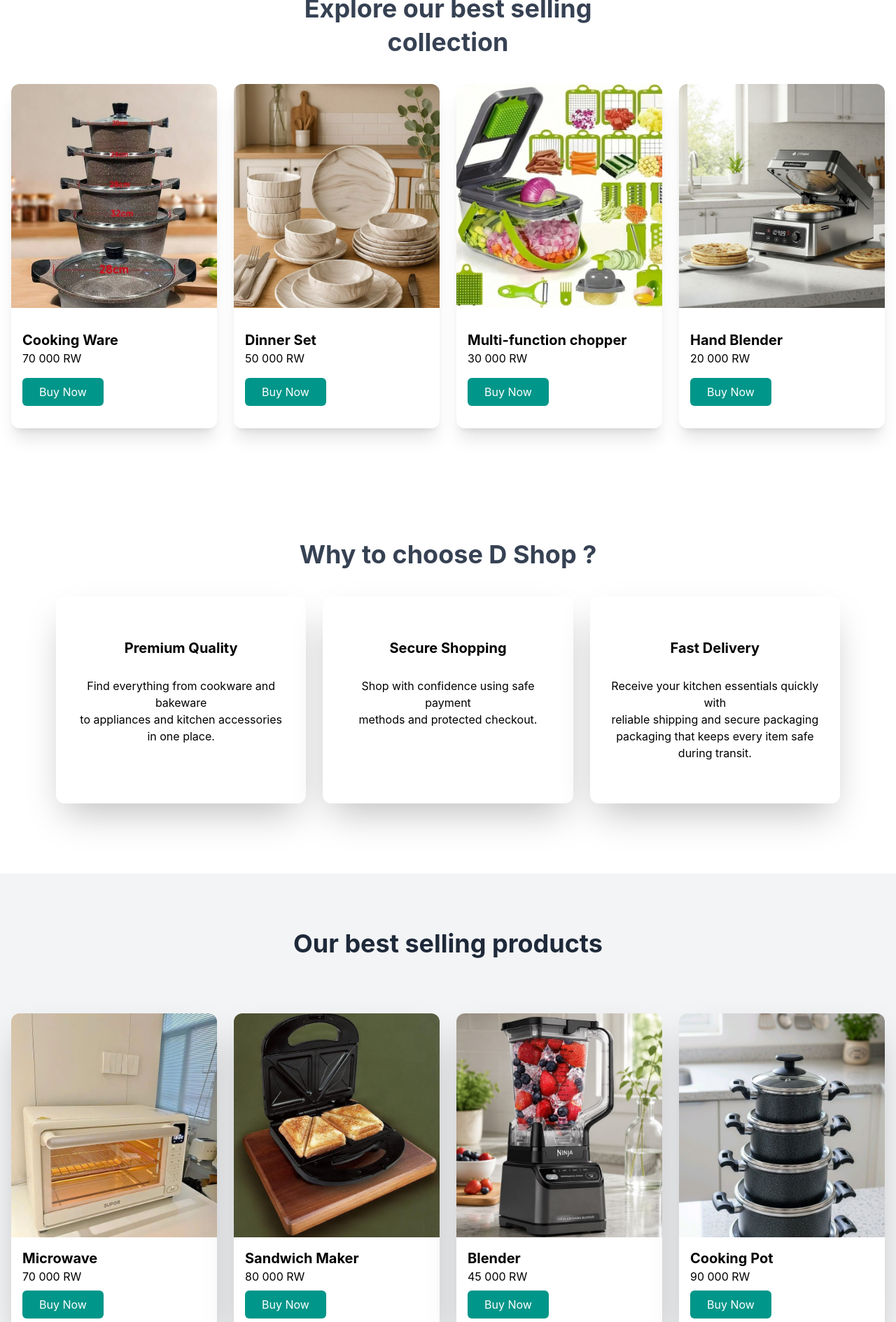
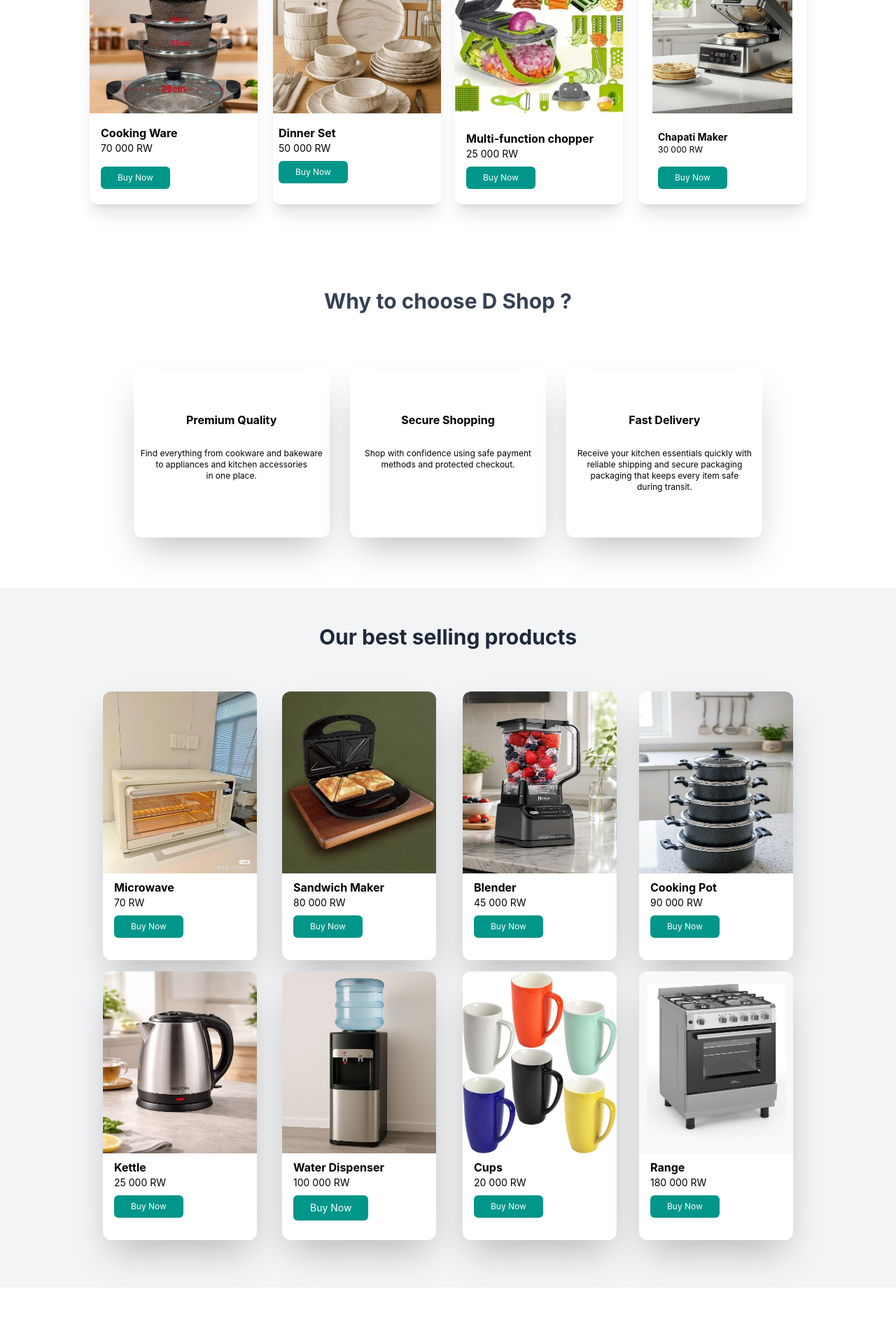
Before and after one commit to 1bruno5/denyse-shop, a Vue app: page / in a window 1280 px wide. Shown: the part 860-2749 px from the top of the page at 70% size. Built offline with nearby package versions, Linux system fonts and the light colour scheme.

Commit message:
decreased font

```diff
--- a/src/views/categories.vue
+++ b/src/views/categories.vue
@@ -1,5 +1,3 @@
 <template>
-    <head>
-        <meta name="viewport" content="width=device-width, initial-scale=1.0">
-    </head>
+<p>hhh</p>
 </template>
--- a/src/views/contact.vue
+++ b/src/views/contact.vue
@@ -1,10 +1,7 @@
 <template>
-    <head>
-        <meta name="viewport" content="width=device-width, initial-scale=1.0">
-    </head>
     <div>
         <h1>hhhhhhhhhh</h1>
         <p>gggggg</p>
-        <img src="../assets/photos/foodDisplay.jpg" alt="hhh" class="w-72">
+
     </div>
 </template>
--- a/src/views/home.vue
+++ b/src/views/home.vue
@@ -1,182 +1,215 @@
 <template>
 <div class="font-sans">
 <section class="overflow-hidden">
-    <div class="relative h-[700px]">
-      <img src="../assets/photos/kitchen.jpg" alt="image" class="w-full h-full object-cover opacity-80">
-      <div class="absolute inset-0 flex bg-black/40">
-        <div class="ml-15 mt-35">
-          <p class="font-bold text-5xl text-white">Your perfect kitchen starts here with<br></p>
-          <p class="mt-7 font-bold text-5xl text-white">quality equipment for every<br></p>
-          <p class="mt-7 font-bold text-5xl text-white">home and business.</p>
-          <button class="bg-red-700 rounded-md px-12 py-3 text-white text-xl mt-30">
-            <RouterLink to="/products">Shop Now</RouterLink>
-          </button>
-        </div>
-      </div>
-    </div>
-  </section>
-
-  <section>
-    <h1 class="flex justify-center text-gray-700 font-bold text-4xl mt-20 w-full">Explore our best selling <br></h1>
-    <h1 class="flex justify-center text-gray-700 font-bold text-4xl mt-2 w-full">collection</h1>
-
-    <div class="grid grid-cols-1 sm:grid-cols-2 lg:grid-cols-4 gap-6 mt-10 max-w-7xl mx-auto px-4">
-      <div class="bg-white rounded-xl shadow-xl mb-10 overflow-hidden">
-        <img src="../assets/photos/cookingPots/cookingWare.jpg" alt="image" class="w-full h-80 object-cover object-[30%_10%]">
-        <div class="p-4 mt-4">
-          <h3 class="font-bold text-xl">Cooking Ware</h3>
-          <p>70 000 RW</p>
-          <button class="bg-teal-600 text-white py-2 px-6 rounded-md mt-4 hover:bg-red-800">Buy Now</button>
-        </div>
-      </div>
-
-      <div class="bg-white rounded-xl shadow-xl mb-10 overflow-hidden">
-        <img src="../assets/photos/dinnerSet.jpg" alt="image" class="w-full h-80 object-cover">
-        <div class="p-4 mt-4">
-          <h3 class="font-bold text-xl">Dinner Set</h3>
-          <p>50 000 RW</p>
-          <button class="bg-teal-600 text-white py-2 px-6 rounded-md mt-4 hover:bg-red-800">Buy Now</button>
-        </div>
-      </div>
-
-      <div class="bg-white shadow-xl rounded-xl overflow-hidden mb-10">
-        <img src="../assets/photos/greenGrater.jpg" alt="cutting-board" class="w-full h-80 object-cover object-top">
-        <div class="p-4 mt-4">
-          <h3 class="font-bold text-xl">Multi-function chopper</h3>
-          <p>30 000 RW</p>
-          <button class="bg-teal-600 text-white py-2 px-6 rounded-md mt-4 hover:bg-red-800">Buy Now</button>
-        </div>
-      </div>
-
-      <div class="bg-white shadow-xl rounded-xl mb-10 overflow-hidden">
-        <img src="../assets/photos/electronics/chapatiMaker.jpg" alt="cutting Board" class="w-full h-80 object-cover">
-        <div class="p-4 mt-4 mb-4">
-          <h3 class="font-bold text-xl">Hand Blender</h3>
-          <p>20 000 RW</p>
-          <button class="bg-teal-600 text-white py-2 px-6 rounded-md mt-4 hover:bg-red-800">Buy Now</button>
+  <div class=" relative h-[560px]">
+    <img src="../assets/photos/kitchen.jpg" alt="image" class="w-full h-full object-cover opacity-80 ">
+    <div class="absolute inset-0 flex bg-black/40 ">
+      <div class=" ml-13 mt-28">
+      <p class="font-bold text-4xl text-white">Your perfect kitchen starts here with<br></p>
+        <p class="mt-6 font-bold text-4xl text-white"> quality equipment for every<br></p>
+         <p class="mt-6 font-bold text-4xl text-white"> home and business.</p>
+         <button class="bg-red-700 rounded-md px-8 py-2 text-white text-xl mt-23"><RouterLink to="/products" class="text-base justify-center ml-2 mb-3">Shop Now</RouterLink></button>
       </div>
     </div>
   </div>
 
-    <div>
-      <h1 class="flex justify-center text-4xl font-bold text-gray-700 mb-10 mt-30">Why to choose D Shop ?</h1>
+</section>
+  <section>
+    <h1 class="flex justify-center text-gray-700 font-bold text-3xl mt-10  w-full ">Explore our best selling <br> </h1><h1 class="flex justify-center text-gray-700 font-bold text-3xl mt-2  w-full ">collection</h1>
+<div class="grid grid-cols-4 gap-x-8 mt-10  justify-items-center">
+  <div class="bg-white rounded-xl shadow-xl w-60 mb-10 overflow-hidden  h-95 ml-50">
+  <img
+   src="../assets/photos/cookingPots/cookingWare.jpg"
+   alt="image"
+   class="w-full h-[250px] object-cover object-[30%_10%]"
+   >
 
-      <div class="grid grid-cols-1 sm:grid-cols-2 lg:grid-cols-3 gap-6 mb-15 max-w-6xl mx-auto px-4">
-        <div class="bg-white rounded-xl shadow-2xl mb-10 py-15 px-6">
-          <h3 class="mt-0 font-bold text-xl text-center">Premium Quality</h3>
-          <p class="mt-7 text-center">Find everything from cookware and bakeware</p>
-          <p class="text-center">to appliances and kitchen accessories</p>
-          <p class="text-center">in one place.</p>
+   <div class="p-2 mt-2 ml-2">
+    <h3 class="font-bold text-base">Cooking Ware</h3>
+    <p class="text-sm">70 000 RW</p>
+<button class="bg-teal-600 text-white py-2 px-6 rounded-md mt-4 hover:bg-red-800"><p class="text-xs">Buy Now</p></button>
+   </div>
+</div>
+  <div class="bg-white rounded-xl shadow-xl w-60 mb-10 ml-17  relative overflow-hidden h-95">
+  <img
+   src="../assets/photos/dinnerSet.jpg"
+   alt="image"
+   class="w-full h-[250px] object-cover"
+   >
+
+   <div class="p-2 mt-2">
+    <h3 class="font-bold text-base">Dinner Set</h3>
+    <p class="text-sm">50 000 RW</p>
+<button class="bg-teal-600 text-white py-2 px-6 rounded-md mt-2 hover:bg-red-800"><p class="text-xs">Buy Now</p></button>
+   </div>
 </div>
 
-        <div class="bg-white rounded-xl shadow-2xl py-15 mb-10 px-6">
-          <h3 class="mt-0 font-bold text-xl text-center">Secure Shopping</h3>
-          <p class="text-center mt-7">Shop with confidence using safe payment</p>
-          <p class="text-center">methods and protected checkout.</p>
+<div class="bg-white shadow-xl rounded-xl w-60 h-95 mr-17  overflow-hidden mb-10">
+  <img src="../assets/photos/greenGrater.jpg"
+  alt="cutting-board"
+  class="w-full h-[250px] object-cover object-top"
+  >
+
+   <div class="p-2 mt-4 ml-2">
+    <h3 class="font-bold text-base">Multi-function  chopper</h3>
+    <p class="text-sm">25 000 RW</p>
+<button class="bg-teal-600 text-white py-2 px-6 rounded-md mt-2 hover:bg-red-800"><p class="text-xs">Buy Now</p></button>
+   </div>
 </div>
 
-        <div class="bg-white rounded-xl shadow-2xl py-15 mb-10 px-6">
-          <h3 class="mt-0 font-bold text-xl text-center">Fast Delivery</h3>
-          <p class="text-center mt-7">Receive your kitchen essentials quickly with</p>
-          <p class="text-center">reliable shipping and secure packaging</p>
-          <p class="text-center">packaging that keeps every item safe</p>
-          <p class="text-center">during transit.</p>
+<div class="bg-white w-60 h-95 shadow-xl rounded-xl mr-50  mb-10 px-5  overflow-hidden">
+<img src="../assets/photos/electronics/chapatiMaker.jpg"
+ alt="cutting Board"
+ class="w-full h-[250px] object-cover"
+ >
+   <div class="p-2 mt-4 mb-4">
+    <h3 class="font-bold text-sm">Chapati Maker</h3>
+    <p class="text-xs">30 000 RW</p>
+<button class="bg-teal-600 text-white py-2 px-6 rounded-md mt-4 hover:bg-red-800"><p class="text-xs">Buy Now</p></button>
+   </div>
+</div>
+
+</div>
+
+<div>
+
+    <h1 class="flex justify-center text-3xl font-bold text-gray-700 mb-10 mt-20">Why to choose D Shop ?</h1>
+
+  <div class="grid grid-cols-3 gap-2 mb-8 justify-items-center">
+    <div class="bg-white rounded-xl shadow-2xl mt-10 ml-60 h-60 w-70 mb-10 py-15 ">
+        <h3 class="mt-0 font-bold text-base text-center">Premium Quality</h3>
+           <p class=" mt-7 justify-center text-center text-xs">Find everything from cookware and bakeware</p>
+           <p class="text-center text-xs"> to appliances and kitchen accessories </p>
+            <p class="text-center text-xs"> in one place.</p>
+    </div>
+    <div class="bg-white rounded-xl shadow-2xl w-70 py-15 h-60 mb-10 mt-10 ">
+      <h3 class="mt-0 font-bold text-base text-center ">Secure Shopping</h3>
+      <p class="text-center mt-7 text-xs">Shop with confidence using safe payment</p>
+      <p class="text-center text-xs">  methods and protected checkout.</p>
+    </div>
+        <div class="bg-white rounded-xl shadow-2xl w-70 h-60 py-15 mb-10 mt-10 mr-60">
+      <h3 class="mt-0 font-bold text-base text-center">Fast Delivery</h3>
+      <p class="text-center mt-7 text-xs">Receive your kitchen essentials quickly with</p>
+      <p class="text-center text-xs"> reliable shipping and secure packaging</p>
+      <p class="text-center text-xs">packaging that keeps every item safe  </p>
+      <p class="text-center text-xs">during transit.</p>
     </div>
   </div>
 </div>
-
-    <div class="bg-gray-100 pt-20 pb-20">
-      <div>
-        <h1 class="text-center text-4xl text-gray-800 font-bold">Our best selling products</h1>
+<div class="bg-gray-100 h-[1000px] pt-13">
+  <div class="">
+    <h1 class="text-center text-3xl text-gray-800 font-bold  ">Our best selling products</h1>
   </div>
-
-      <div class="grid grid-cols-1 sm:grid-cols-2 lg:grid-cols-4 gap-6 mt-20 max-w-7xl mx-auto px-4">
-        <div class="bg-white shadow-2xl rounded-xl overflow-hidden">
-          <img src="../assets/photos/electronics/microwave.jpg" alt="microwave" class="w-full h-80 object-cover">
-          <div class="p-4">
-            <h3 class="font-bold text-xl">Microwave</h3>
-            <p>70 000 RW</p>
-            <button class="bg-teal-600 text-white hover:bg-red-800 py-2 px-6 rounded-md mt-2">Buy Now</button>
+  <div class="grid grid-cols-4 gap-2 justify-items-center">
+       <div class="bg-white shadow-2xl rounded-xl h-96  w-55 overflow-hidden ml-50 mt-15 ">
+           <img src="../assets/photos/electronics/microwave.jpg"
+            alt="microwave"
+            class="h-[260px] w-72"
+            >
+            <div class="p-2 ml-2">
+                <h3 class="font-bold text-base">Microwave</h3>
+                <p class="text-sm">70 RW</p>
+                <button class="bg-teal-600 text-white hover:bg-red-800 py-2 px-6 rounded-md mt-2"><p class="text-xs">Buy Now</p></button>
+            </div>
+       </div>
+             <div class="bg-white shadow-2xl rounded-xl  w-55 h-96 overflow-hidden ml-17 mt-15 ">
+           <img src="../assets/photos/electronics/sandwichMaker.jpg"
+            alt="microwave"
+            class="h-[260px] w-72"
+            >
+            <div class="p-2 ml-2">
+                <h3 class="font-bold text-base">Sandwich Maker</h3>
+                <p class="text-sm">80 000 RW</p>
+                <button class="bg-teal-600 text-white hover:bg-red-800 py-2 px-6 rounded-md mt-2"><p class="text-xs">Buy Now</p></button>
             </div>
        </div>
 
-        <div class="bg-white shadow-2xl rounded-xl overflow-hidden">
-          <img src="../assets/photos/electronics/sandwichMaker.jpg" alt="sandwich maker" class="w-full h-80 object-cover">
-          <div class="p-4">
-            <h3 class="font-bold text-xl">Sandwich Maker</h3>
-            <p>80 000 RW</p>
-            <button class="bg-teal-600 text-white hover:bg-red-800 py-2 px-6 rounded-md mt-2">Buy Now</button>
+              <div class="bg-white shadow-2xl rounded-xl h-96  w-55 overflow-hidden mr-15 mt-15 ">
+           <img src="../assets/photos/blenders/a (1).jpg"
+            alt="microwave"
+            class="h-[260px] w-72"
+            >
+            <div class="p-2 ml-2">
+                <h3 class="font-bold text-base">Blender</h3>
+                <p class="text-sm">45 000 RW</p>
+                <button class="bg-teal-600 text-white hover:bg-red-800 py-2 px-6 rounded-md mt-2"><p class="text-xs">Buy Now</p></button>
             </div>
        </div>
 
-        <div class="bg-white shadow-2xl rounded-xl overflow-hidden">
-          <img src="../assets/photos/blenders/a (1).jpg" alt="blender" class="w-full h-80 object-cover">
-          <div class="p-4">
-            <h3 class="font-bold text-xl">Blender</h3>
-            <p>45 000 RW</p>
-            <button class="bg-teal-600 text-white hover:bg-red-800 py-2 px-6 rounded-md mt-2">Buy Now</button>
+              <div class="bg-white shadow-2xl rounded-xl  w-55 h-96 overflow-hidden mr-50 mt-15 ">
+           <img src="../assets/photos/cookingPots/h.jpg"
+            alt="microwave"
+            class="h-[260px] w-72"
+            >
+            <div class="p-2 ml-2">
+                <h3 class="font-bold text-base">Cooking Pot</h3>
+                <p class="text-sm">90 000 RW</p>
+                <button class="bg-teal-600 text-white hover:bg-red-800 py-2 px-6 rounded-md mt-2"><p class="text-xs">Buy Now</p></button>
             </div>
        </div>
 
-        <div class="bg-white shadow-2xl rounded-xl overflow-hidden">
-          <img src="../assets/photos/cookingPots/h.jpg" alt="cooking pot" class="w-full h-80 object-cover">
-          <div class="p-4">
-            <h3 class="font-bold text-xl">Cooking Pot</h3>
-            <p>90 000 RW</p>
-            <button class="bg-teal-600 text-white hover:bg-red-800 py-2 px-6 rounded-md mt-2">Buy Now</button>
+                     <div class="bg-white shadow-2xl rounded-xl  w-55 h-96 overflow-hidden ml-50 mt-2 ">
+           <img src="../assets/photos/electronics/kettle.jpg"
+            alt="microwave"
+            class="h-[260px] w-72"
+            >
+            <div class="p-2 ml-2">
+                <h3 class="font-bold text-base">Kettle</h3>
+                <p class="text-sm">25 000 RW</p>
+                <button class="bg-teal-600 text-white hover:bg-red-800 py-2 px-6 rounded-md mt-2"><p class="text-xs">Buy Now</p></button>
             </div>
        </div>
 
-        <div class="bg-white shadow-2xl rounded-xl overflow-hidden">
-          <img src="../assets/photos/electronics/kettle.jpg" alt="kettle" class="w-full h-80 object-cover">
-          <div class="p-4">
-            <h3 class="font-bold text-xl">Kettle</h3>
-            <p>25 000 RW</p>
-            <button class="bg-teal-600 text-white hover:bg-red-800 py-2 px-6 rounded-md mt-2">Buy Now</button>
+       <div class="bg-white shadow-2xl rounded-xl  w-55 h-96 overflow-hidden ml-17 mt-2 ">
+           <img src="../assets/photos/waterDispenser.jpg"
+            alt="microwave"
+            class="h-[260px] w-72"
+            >
+            <div class="p-2 ml-2">
+                <h3 class="font-bold text-base">Water Dispenser</h3>
+                <p class="text-sm">100 000 RW</p>
+                <button class="bg-teal-600 text-white hover:bg-red-800 py-2 px-6 rounded-md mt-2"><p class="text-sm">Buy Now</p></button>
             </div>
        </div>
 
-        <div class="bg-white shadow-2xl rounded-xl overflow-hidden">
-          <img src="../assets/photos/waterDispenser.jpg" alt="water dispenser" class="w-full h-80 object-cover">
-          <div class="p-4">
-            <h3 class="font-bold text-xl">Water Dispenser</h3>
-            <p>100 000 RW</p>
-            <button class="bg-teal-600 text-white hover:bg-red-800 py-2 px-6 rounded-md mt-2">Buy Now</button>
+            <div class="bg-white shadow-2xl rounded-xl  w-55 h-96 overflow-hidden mr-15 mt-2 ">
+           <img src="../assets/photos/cups.jpg"
+            alt="microwave"
+            class="h-[260px] w-72"
+            >
+            <div class="p-2 ml-2">
+                <h3 class="font-bold text-base">Cups</h3>
+                <p class="text-sm">20 000 RW</p>
+                <button class="bg-teal-600 text-white hover:bg-red-800 py-2 px-6 rounded-md mt-2"><p class="text-xs">Buy Now</p></button>
             </div>
        </div>
 
-        <div class="bg-white shadow-2xl rounded-xl overflow-hidden">
-          <img src="../assets/photos/cups.jpg" alt="cups" class="w-full h-80 object-cover">
-          <div class="p-4">
-            <h3 class="font-bold text-xl">Cups</h3>
-            <p>20 000 RW</p>
-            <button class="bg-teal-600 text-white hover:bg-red-800 py-2 px-6 rounded-md mt-2">Buy Now</button>
-          </div>
-        </div>
-
-        <div class="bg-white shadow-2xl rounded-xl overflow-hidden">
-          <img src="../assets/photos/range.jpg" alt="range" class="w-full h-80 object-cover">
-          <div class="p-4">
-            <h3 class="font-bold text-xl">Range</h3>
-            <p>180 000 RW</p>
-            <button class="bg-teal-600 text-white hover:bg-red-800 py-2 px-6 rounded-md mt-2">Buy Now</button>
+        <div class="bg-white shadow-2xl rounded-xl  w-55 h-96 overflow-hidden mr-50 mt-2 ">
+           <img src="../assets/photos/range.jpg"
+            alt="microwave"
+            class="h-[260px] w-72"
+            >
+            <div class="p-2 ml-2">
+                <h3 class="font-bold text-base">Range</h3>
+                <p class="text-sm">180 000 RW</p>
+                <button class="bg-teal-600 text-white hover:bg-red-800 py-2 px-6 rounded-md mt-2"><p class="text-xs">Buy Now</p></button>
             </div>
        </div>
   </div>
 </div>
 
-    <div class="bg-white max-w-7xl mx-auto px-4 py-20">
-      <div class="flex flex-col md:flex-row justify-between items-center gap-10">
-        <img src="../assets/photos/about.jpg" alt="about image" class="w-full md:w-100 h-130 object-cover rounded-xl">
-        <div>
-          <h3 class="text-4xl font-bold text-gray-700">Cook Smarter. Live Better.</h3>
-          <div class="mt-10 text-xl">
-            <p>At KitchenHub, we believe every home deserves quality kitchen equipment that makes</p>
-            <p class="mt-2">cooking enjoyable and effortless. From premium cookware and modern appliances to everyday</p>
-            <p class="mt-2">utensils, we carefully select products that combine durability, style, and performance.</p>
-            <p class="mt-14">Whether you're a beginner or a professional chef, we're here to help you</p>
-            <p>create delicious meals with confidence.</p>
-            <button class="bg-red-800 text-white py-4 px-8 rounded-md mt-10 hover:bg-red-600">Learn More About Us</button>
+<div class="bg-white justify-between mb-20">
+<div class="flex justify-between">
+    <img src="../assets/photos/about.jpg" alt="about image"
+  class=" h-110  ml-15 mt-15 w-80"
+  >
+<div class="ml-15">
+    <h3 class="mt-13 text-3xl font-bold mr-100 text-gray-700">Cook Smarter. Live Better.</h3>
+  <div class="mt-10 text-lg">
+    <p >At KitchenHub, we believe every home deserves quality kitchen equipment that makes </p> <p class="mt-2"> cooking enjoyable and effortless. From premium cookware and modern appliances to everyday</p><p class="mt-2">utensils, we carefully  select products that combine durability, style, and performance.</p>
+    <p class="mt-14">Whether you're a beginner or a professional chef, we're here to help you</p><p> create delicious meals with confidence.</p>
+
+    <button class="bg-red-800 text-white py-3 px-8 rounded-md mt-17 hover:bg-red-700"><RouterLink to="/about" class="text-sm">Learn More About Us</RouterLink></button>
   </div>
 </div>
 </div>
--- a/src/views/products.vue
+++ b/src/views/products.vue
@@ -1,6 +1,3 @@
 <template>
-    <head>
-        <meta name="viewport" content="width=device-width, initial-scale=1.0">
-    </head>
 
 </template>
--- a/src/views/signUp.vue
+++ b/src/views/signUp.vue
@@ -1,3 +1,3 @@
 <template>
-    <p>nnnnnnnn</p>
+    <p>kkkkkkk</p>
 </template>
```
Also changed, not shown: src/components/Footer.vue (+22 -26 lines), src/components/navBar.vue (+7 -10 lines), src/views/Login.vue (+7 -7 lines). Lines whose indentation alone changed are shown as unchanged.
